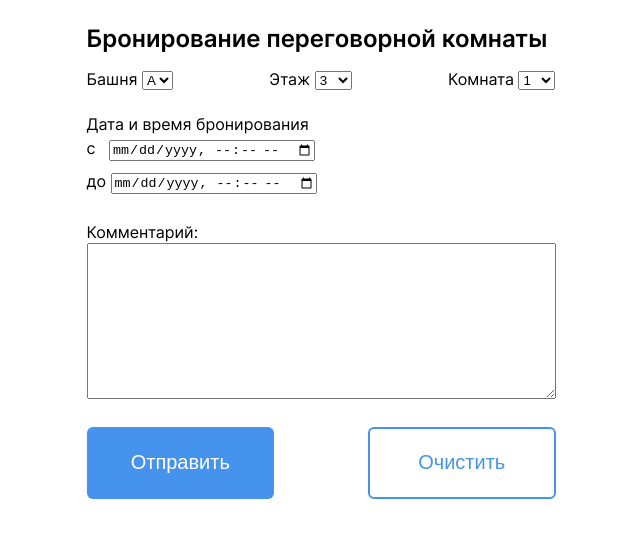
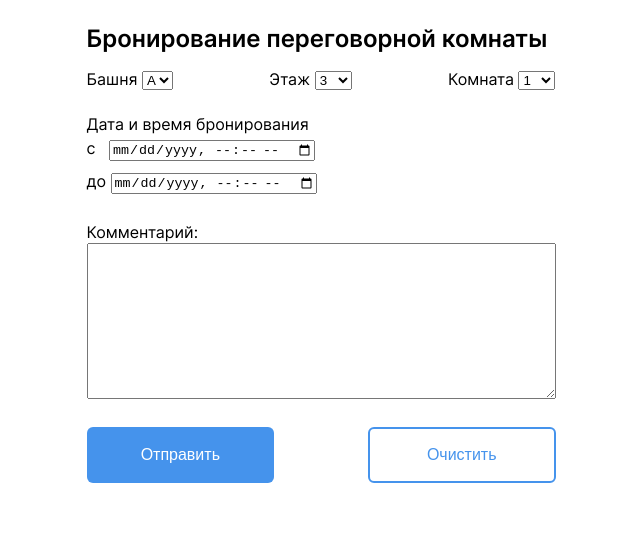
Before and after one commit to zZENNn/VKB2B, a plain HTML site: page index.html in a window 1280 px wide. Shown: the whole page, without its empty margins (319-959 px from the left). Drawn offline with Linux system fonts and the light colour scheme.

Commit message:
Изменил высоту и размер шрифта у кнопок

```diff
--- a/styles.css
+++ b/styles.css
@@ -37,10 +37,10 @@ h1{
 
 .btn{
     width: 40%;
-    height: 9vh;
+    height: 7vh;
     border-radius: 6px;
     cursor: pointer;
-    font-size: 20px;
+    font-size: 16px;
 
 }
 
```
